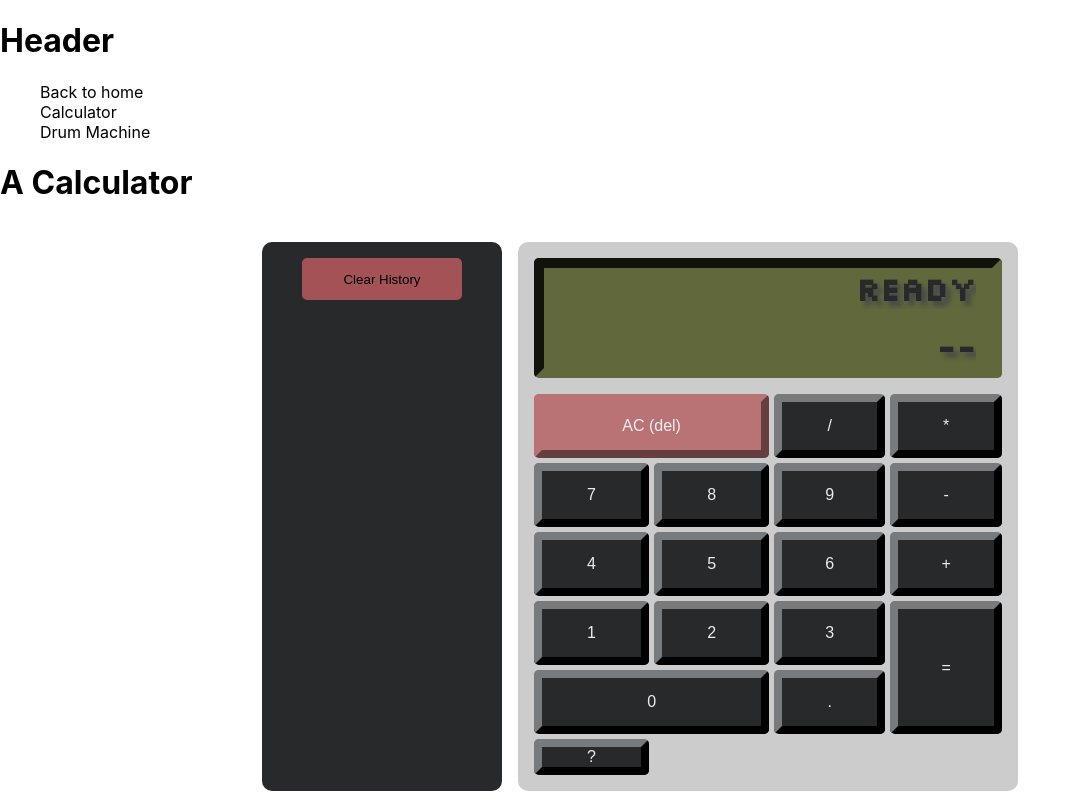
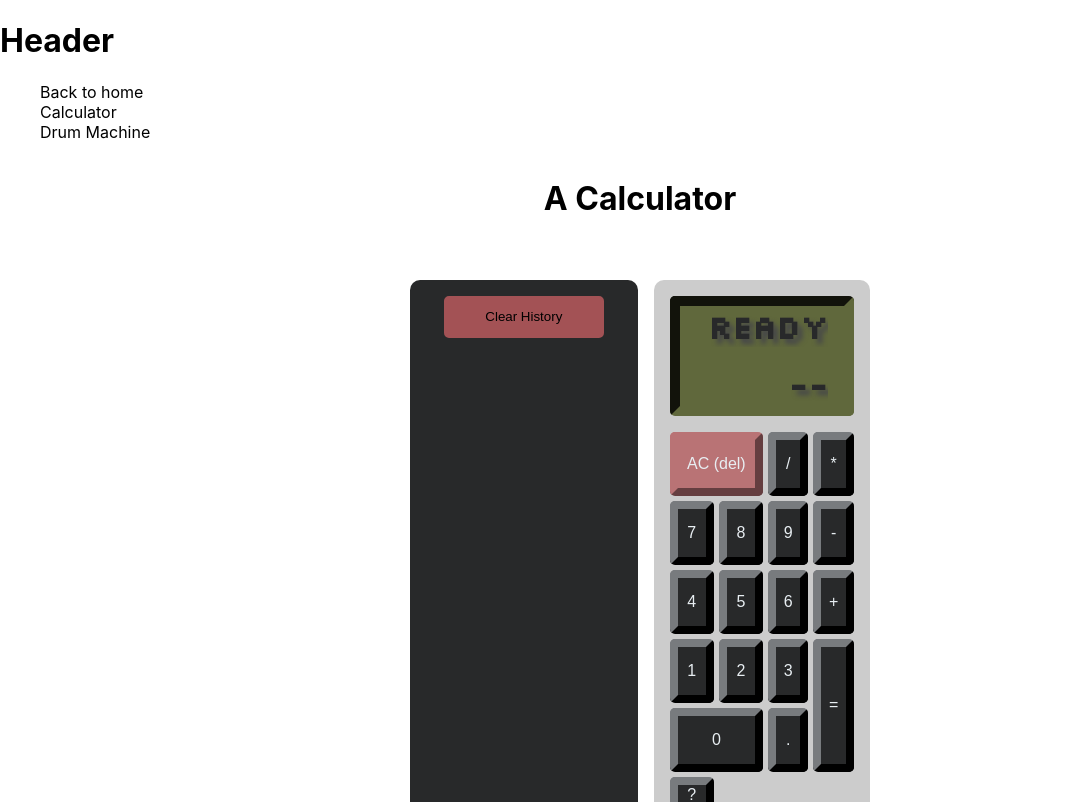
Before and after one commit to nic-vo/nv-portfolio, a Next.js app: page /fcc/Calculator in a window 1280 px wide. Shown: the top 802 px of the page, without its empty margins (0-1080 px from the left). Built offline with nearby package versions, Linux system fonts and the light colour scheme.

Commit message:
Project layout now handles main width

```diff
--- a/components/global/Layouts/ProjectLayout.css
+++ /dev/null
@@ -1,3 +0,0 @@
-.projectMain {
-	width: 100vw;
-}
--- a/components/global/Layouts/ProjectLayout.js
+++ b/components/global/Layouts/ProjectLayout.js
@@ -1,4 +1,4 @@
-import projectStyles from './ProjectLayout.css';
+import projectStyles from './ProjectLayout.module.css';
 
 const ProjectLayout = ({ children }) => {
 	return (
--- /dev/null
+++ b/components/global/Layouts/ProjectLayout.module.css
@@ -0,0 +1,5 @@
+.projectMain {
+	display: flex;
+	flex-direction: column;
+	align-items: center;
+}
```
